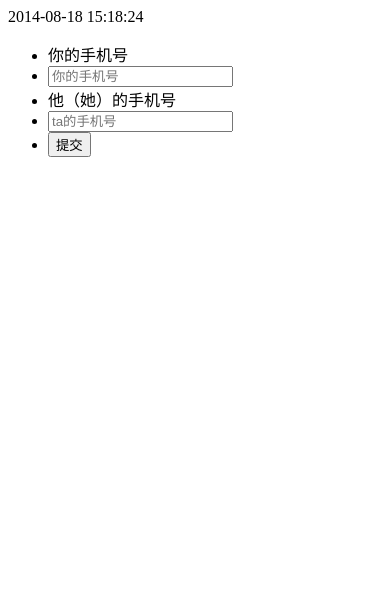
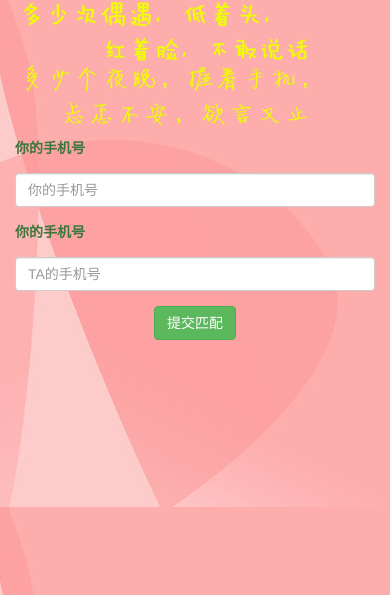
Before and after one commit to icodeu/LoveMatching, a PHP site: page / in a window 390 px wide. Shown: the top 595 px of the page. Run offline with PHP 8.4, Linux system fonts and the light colour scheme; some libraries are stand-ins or nearby versions.

Commit message:
修改了index.php   新加了sms.php

```diff
--- a/PHP/index.php
+++ b/PHP/index.php
@@ -2,6 +2,8 @@
 <html>
 <head>
 <meta charset="utf-8">
+<meta name="viewport" content="width=device-width, initial-scale=1.0">
+<link rel="stylesheet" href="http://cdn.bootcss.com/twitter-bootstrap/3.0.3/css/bootstrap.min.css">
 <title>登陆</title>
 </head>
 <script>
@@ -26,17 +28,41 @@ if(t1.length != 11 || t2.length != 11){
 	else return false;
 }
 </script>
-<body>
-	<?php echo $showtime=date("Y-m-d H:i:s");?>
-	<form method="post" action="doaction.php"  onsubmit="return doCheck()" name="regist">
-		<ul class="login">
-			<li class="l_tit">你的手机号</li>
-			<li ><input type="text"  name="number1" placeholder="你的手机号" class="login_input user_icon"></li>
-			<li class="l_tit">他（她）的手机号</li>
-			<li class="mb_10"><input type="password" name="number2"  placeholder="ta的手机号" class="login_input user_icon"></li>
-			<li><input type="submit" value="提交" ></li>
-		</ul>
-		</form>
+<body background="images/bg.png">
+	<?php $showtime=date("Y-m-d H:i:s");?>
+    <div class="container">
+     	<img src="images/header.png" width="300">
+    	<form class="form-horizontal" role="form"  method="post" action="doaction.php"  onsubmit="return doCheck()" name="regist">
+          <div class="form-group">
+            <label for="inputEmail3" class="col-sm-2 control-label"><p class="text-success">你的手机号</p></label>
+            <div class="col-sm-10">
+              <input type="number" class="form-control" id="inputEmail3" placeholder="你的手机号" name="number1">
+            </div>
+          </div>
+          <div class="form-group">
+            <label for="inputPassword3" class="col-sm-2 control-label"><p class="text-success">你的手机号</p></label>
+            <div class="col-sm-10">
+              <input type="number" class="form-control" id="inputPassword3" placeholder="TA的手机号" name="number2">
+            </div>
+          </div>
+          <div class="form-group">
+            <div class="col-sm-offset-2 col-sm-10">
+              <center><button type="submit" class="btn btn-default btn-success">提交匹配</button></center>
+            </div>
+          </div>
+   		</form>
+    </div>
 
 </body>
+<script src="http://cdn.bootcss.com/jquery/1.10.2/jquery.min.js"></script>
+<script src="http://cdn.bootcss.com/twitter-bootstrap/3.0.3/js/bootstrap.min.js"></script>
 </html>
+
+<!--<form method="post" action="doaction.php"  onsubmit="return doCheck()" name="regist">
+            你的手机号
+			<input type="text"  name="number1" placeholder="你的手机号" class="login_input user_icon">
+			TA的手机号
+			<input type="password" name="number2"  placeholder="TA的手机号" class="login_input user_icon">
+			<input type="submit" value="提交" >
+
+	</form>-->
```
Also changed, not shown: PHP/sms.php (added, +31 -0 lines), PHP/images/bg.png (added), PHP/images/header.png (added).
